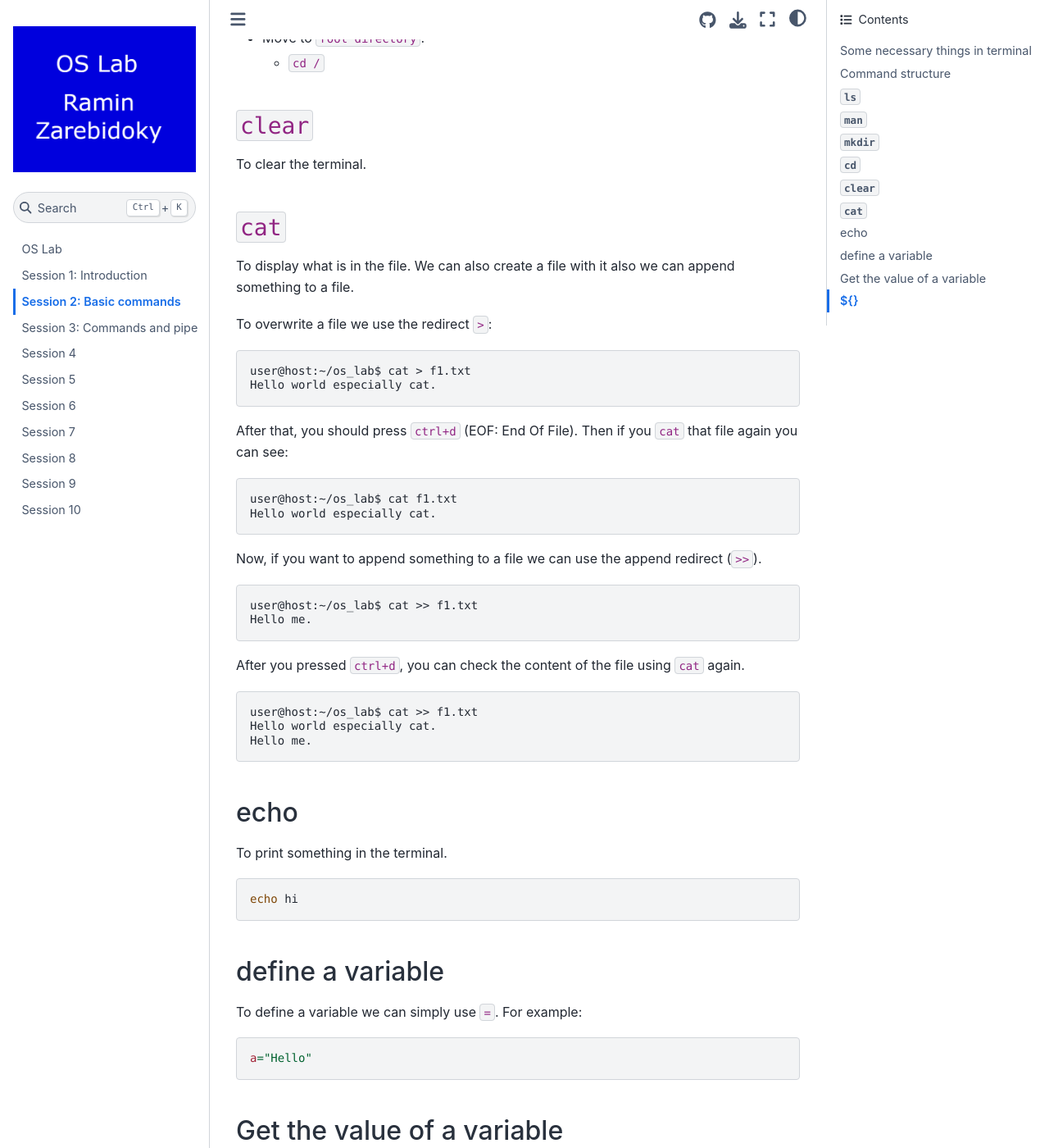
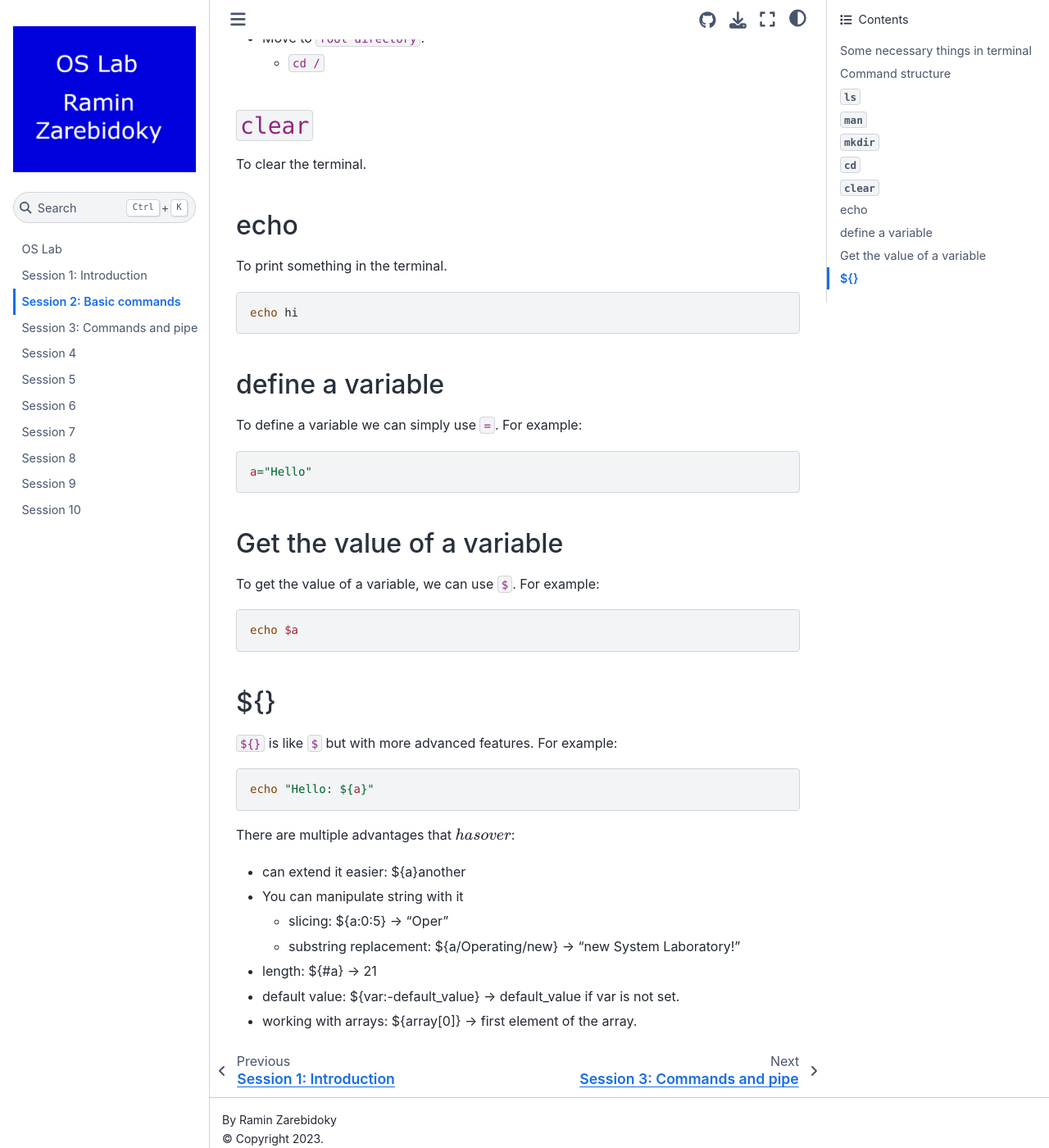
Before and after one commit to LiterallyTheOne/os_lab, a Jupyter Book: the page built from docs/session_2.md, in a window 1280 px wide and 1400 px high, scrolled down 3906 px. Shown: the whole window at 82% size. Built offline with Jupyter Book 1.0.4 settings and Sphinx 7.4.7 and the Sphinx Book theme 1.1.4, drawn with Linux system fonts in a browser that asks for light colours.

Commit message:
Remove cat from session_2

````diff
--- a/docs/session_2.md
+++ b/docs/session_2.md
@@ -182,46 +182,6 @@ Different directories are separated with `/`.
 
 To clear the terminal.
 
-## `cat`
-
-To display what is in the file.
-We can also create a file with it also
-we can append something to a file.
-
-To overwrite a file we use the redirect `>`:
-
-```shell
-user@host:~/os_lab$ cat > f1.txt
-Hello world especially cat.
-
-```
-
-After that, you should press `ctrl+d` (EOF: End Of File).
-Then if you `cat` that file again you can see:
-
-```shell
-user@host:~/os_lab$ cat f1.txt
-Hello world especially cat.
-```
-
-Now, if you want to append something to a file we can use the
-append redirect (`>>`).
-
-```shell
-user@host:~/os_lab$ cat >> f1.txt
-Hello me.
-
-```
-
-After you pressed `ctrl+d`, you can check the content
-of the file using `cat` again.
-
-```shell
-user@host:~/os_lab$ cat >> f1.txt
-Hello world especially cat.
-Hello me.
-```
-
 ## echo
 
 To print something in the terminal.
````
